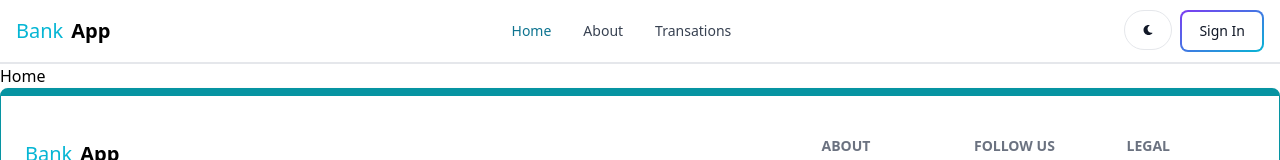
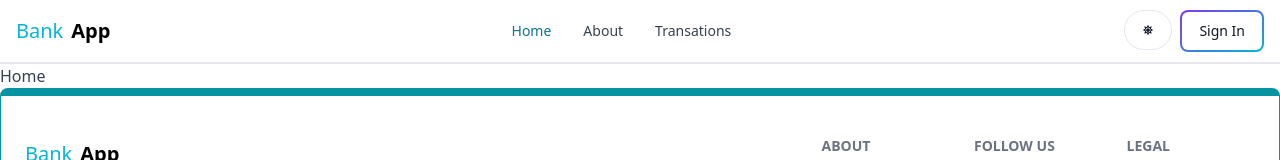
Before and after one commit to Josede2450/bank-app, a React (Vite) app in the folder client/: page / in a window 1280 px wide. Shown: the top 160 px of the page. Built offline with nearby package versions, Linux system fonts and the light colour scheme; no server answers.

Commit message:
complete dark mode functionality

```diff
--- a/client/src/components/Header.jsx
+++ b/client/src/components/Header.jsx
@@ -1,12 +1,16 @@
 import React from "react";
 import { Avatar, Button, Dropdown, Navbar } from "flowbite-react";
 import { Link, useLocation } from "react-router-dom";
-import { FaMoon } from "react-icons/fa";
-import { useSelector } from "react-redux"; // To use the data globally
+import { FaMoon, FaSun } from "react-icons/fa"; // Icons
+import { useSelector, useDispatch } from "react-redux"; //Handle data globally
+import { toggleTheme } from "../redux/theme/themeSlice"; // Reducer theme
 
 export default function Header() {
   const path = useLocation().pathname;
+  const dispatch = useDispatch();
   const { currentUser } = useSelector((state) => state.user);
+  const { theme } = useSelector((state) => state.theme);
+
   return (
     <Navbar className="border-b-2  ">
       <Link
@@ -21,9 +25,15 @@
 
       {/* Change the order */}
       <div className="flex gap-2 md:order-2">
-        <Button className="w-12 h-10 hidden sm:inline" color="gray" pill>
-          <FaMoon />
+        <Button
+          className="w-12 h-10 hidden sm:inline"
+          color="gray"
+          pill
+          onClick={() => dispatch(toggleTheme())}
+        >
+          {theme === "light" ? <FaSun /> : <FaMoon />}
         </Button>
+
         {currentUser ? (
           <Dropdown
             arrowIcon={false}
--- /dev/null
+++ b/client/src/components/ThemeProvider.jsx
@@ -0,0 +1,12 @@
+import { useSelector } from "react-redux";
+
+export default function ThemeProvider({ children }) {
+  const { theme } = useSelector((state) => state.theme);
+  return (
+    <div className={theme}>
+      <div className="bg-white text-gray-700 dark:text-gray-200 dark:bg-[rgb(16,23,42)] min-h-screen">
+        {children}
+      </div>
+    </div>
+  );
+}
--- a/client/src/main.jsx
+++ b/client/src/main.jsx
@@ -5,11 +5,14 @@
 import { store, persistor } from "./redux/store.js"; // To work with global state (Redux)
 import { Provider } from "react-redux"; // From Redux
 import { PersistGate } from "redux-persist/integration/react"; // To save the data
+import ThemeProvider from "./components/ThemeProvider.jsx"; // To handle Dark Mode
 
 ReactDOM.createRoot(document.getElementById("root")).render(
   <PersistGate persistor={persistor}>
     <Provider store={store}>
-      <App />
+      <ThemeProvider>
+        <App />
+      </ThemeProvider>
     </Provider>
   </PersistGate>
 );
--- a/client/src/redux/store.js
+++ b/client/src/redux/store.js
@@ -2,12 +2,13 @@
 import userReducer from "./user/userSlice";
 import { persistReducer } from "redux-persist";
 import storage from "redux-persist/lib/storage";
-import { version } from "mongoose";
 import persistStore from "redux-persist/es/persistStore";
+import themeReducer from "./theme/themeSlice";
 
 // To save the data localy
 const rootReducer = combineReducers({
   user: userReducer,
+  theme: themeReducer,
 });
 
 const persistConfig = {
--- /dev/null
+++ b/client/src/redux/theme/themeSlice.js
@@ -0,0 +1,19 @@
+import { createSlice } from "@reduxjs/toolkit";
+
+const initialState = {
+  theme: "light",
+};
+
+const themeSlice = createSlice({
+  name: "theme",
+  initialState,
+  reducers: {
+    toggleTheme: (state) => {
+      state.theme = state.theme === "light" ? "dark" : "light";
+    },
+  },
+});
+
+export const { toggleTheme } = themeSlice.actions;
+
+export default themeSlice.reducer;
```
